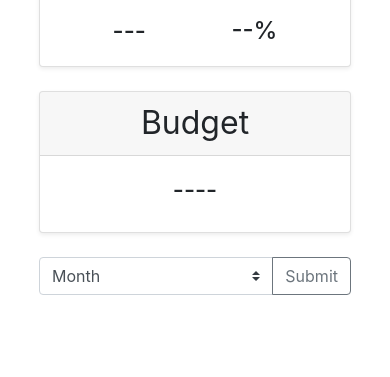
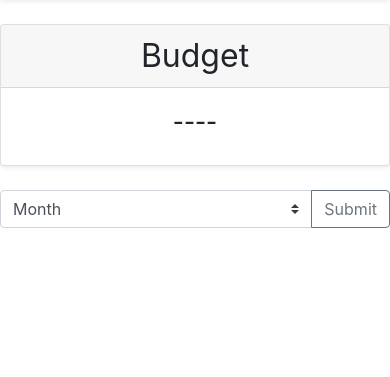
Before and after one commit to mehmetalperen/Year-budget-calculator-, a plain HTML site: page index.html in a window 390 px wide. Shown: the part 738-1115 px from the top of the page. After the commit the page ends 1055 px from the top, so only its background shows below. Drawn offline with nearby package versions, Linux system fonts and the light colour scheme.

Commit message:
budget tile don't work but overall looking good

```diff
--- a/app.js
+++ b/app.js
@@ -644,7 +644,7 @@ var UIctr = (function() {
         },
         yearTextColorManipulation: function(yearTotPer) {
 
-            document.querySelector(DOMstrings.yearTitle).classList.remove('bg-dark');
+            document.querySelector(DOMstrings.yearTitle).classList.remove('bg-success');
             document.querySelector(DOMstrings.yearTitle).classList.remove('bg-primary');
             document.querySelector(DOMstrings.yearTitle).classList.remove('bg-warning');
             document.querySelector(DOMstrings.yearTitle).classList.remove('bg-danger');
--- a/style.css
+++ b/style.css
@@ -123,3 +123,31 @@ section {
     }
 
   }
+
+  @media screen and (max-width: 600px) {
+
+    section {
+        padding: 0;
+        margin: 0;
+    }
+    #collapseExample {
+        padding: 0;
+        margin: 0;
+    }
+
+    .totalExpense-value-container {
+        position: relative;
+        display: inline;
+        padding-right: 20%;
+        padding-left: 0;
+
+    }
+
+    .year-persentage-value-contanier{
+        position: relative;
+        display: inline;
+        padding-left: 10%;
+        padding-right: 0;
+    }
+
+  }
```
